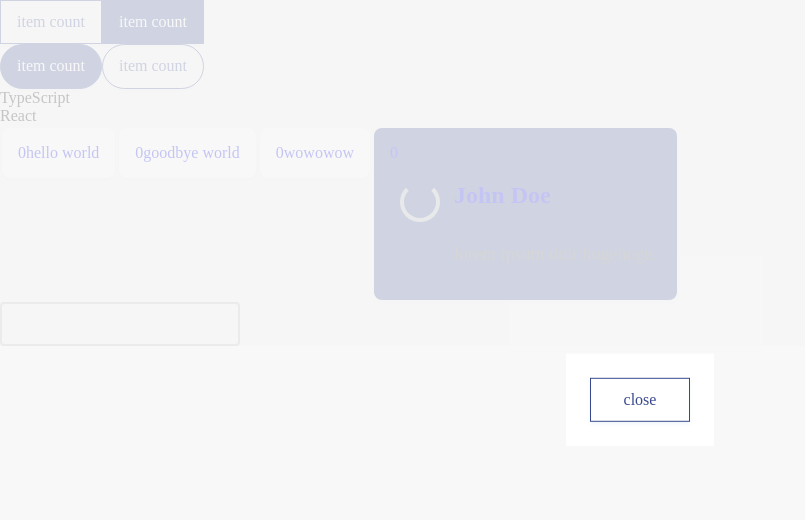
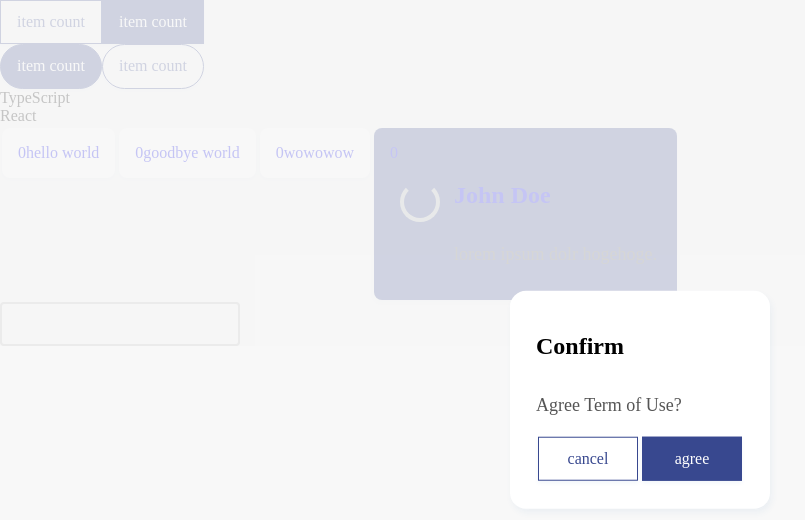
Before and after one commit to ItoYo16u/react-typescript, a React app: page / in a window 1280 px wide. Shown: the top 520 px of the page, without its empty margins (0-805 px from the left). Built offline with nearby package versions, Linux system fonts and the light colour scheme.

Commit message:
updatae modal

```diff
--- a/src/app/app.tsx
+++ b/src/app/app.tsx
@@ -42,7 +42,15 @@ const App: React.FC<{ compiler: string, framework: string }> = (props) => {
       <Button isFilled={true} isRounded={true} label="item count" onTap={() => { }}></Button>
       <Button isRounded={true} label="item count" onTap={() => { }}></Button>
       {modalIsOpen ? <Modal callback={() => setIsOpen(false)}>
-        {(_) => (<Button label="close" onTap={_}></Button>)}
+        {(_) => (<Column>
+          <Title>Confirm</Title>
+          <Subtitle>Agree Term of Use?</Subtitle>
+          <Row>
+            <Button label="cancel" onTap={_}></Button>
+           <Button label="agree" isFilled={true} onTap={()=>{console.log("do something")}}></Button>
+
+          </Row>
+        </Column>)}
       </Modal> : <Button label="open" onTap={()=>setIsOpen(true)}></Button>}
 
 
--- a/src/app/components/layout/modal.tsx
+++ b/src/app/components/layout/modal.tsx
@@ -1,51 +1,80 @@
 /** @jsx jsx */
-import * as React from "react"
-import {css,jsx} from "@emotion/core"
-import { CanvasColor, ColorTheme } from "../../view/helper/color_helper"
-import { EdgeInsets } from "../../view/helper/layout_helper"
+import * as React from "react";
+import { css, jsx } from "@emotion/core";
+import { CanvasColor, ColorTheme } from "../../view/helper/color_helper";
+import { EdgeInsets } from "../../view/helper/layout_helper";
+import { Portal } from "./portal";
+import { BorderRadius } from "../../view/helper/style_helper";
 
 type CloseCallback = {
-  ():void
+  (): void;
+};
+interface IProps {
+  callback: CloseCallback;
+  children?: (close: CloseCallback) => React.ReactNode;
 }
-interface IProps {
-  callback:CloseCallback,
-  children?: (toggle:CloseCallback)=>React.ReactNode
+interface PanelProps {}
+const Panel: React.FC<PanelProps> = ({ children }) => {
+  const [offset, setOffset] = React.useState(0.2);
+  const [opacity, setOpacity] = React.useState(0);
+
+  React.useEffect(() => {
+    const opacityInterval = setInterval(() => {
+      if (opacity > 1) {
+        clearInterval(opacityInterval);
+        return;
       }
-interface PanelProps {
+      setOpacity(opacity + 0.2);
+    }, 100);
+    const offsetInterval = setInterval(() => {
+      if (offset < 0) {
+        clearInterval(offsetInterval);
+        return;
       }
-const Panel: React.FC<PanelProps> = ({  children }) => {
+      setOffset(offset - 0.05);
+    }, 100);
+    const clear = () => { clearInterval(opacityInterval);clearInterval(offsetInterval);}
+    return clear
+  },[opacity,offset])
+
   return (
-    <div css={css`
+    <div
+      css={css`
+    z-index: 9999;
     padding: ${EdgeInsets.VerticalMd}px ${EdgeInsets.HorizontalMd}px;
     background-color: ${CanvasColor.PaperPrimary};
-    opacity: 1;
+    border-radius: ${BorderRadius.Small};
+    opacity: ${opacity};
     position: absolute;
-    top: 50%;
+    top: ${50 + offset}%;
+    box-shadow: 2px 4px 6px ${ColorTheme.Shadow};
     left: 50%;
     transform: translateY(-50%) translateX(-50%);
     -webkit- transform: translateY(-50%) translateX(-50%);
-  `}>
+  `}
+    >
       {children}
     </div>
-  )
-}
-export const Modal: React.FC<IProps> = ({ callback,children }) => {
-
+  );
+};
+export const Modal: React.FC<IProps> = ({ callback, children }) => {
   return (
-    <div css={css`
+    <Portal>
+      <div
+        css={css`
           display: "isBlock";
-      z-index: 9999;
+          z-index: 9998;
           position: absolute;
-      left:0;
+          left: 0;
           top: 0;
           width: 100%;
           height: 100%;
           background-color: ${ColorTheme.BackGroundOpaque};
         `}
-      onClick={() => callback()}>
-      <Panel>
-        {children(callback)}
-        </Panel>
+        onClick={() => callback()}
+      >
+        <Panel>{children(callback)}</Panel>
       </div>
-  )
-}
+    </Portal>
+  );
+};
--- /dev/null
+++ b/src/app/components/layout/portal.tsx
@@ -0,0 +1,7 @@
+import * as React from "react";
+import ReactDOM from "react-dom";
+
+export const Portal = ({ children }) => {
+  const element = document.querySelector("#root");
+  return element ? ReactDOM.createPortal(children, element) : null;
+};
```
Lines whose indentation alone changed are shown as unchanged.
